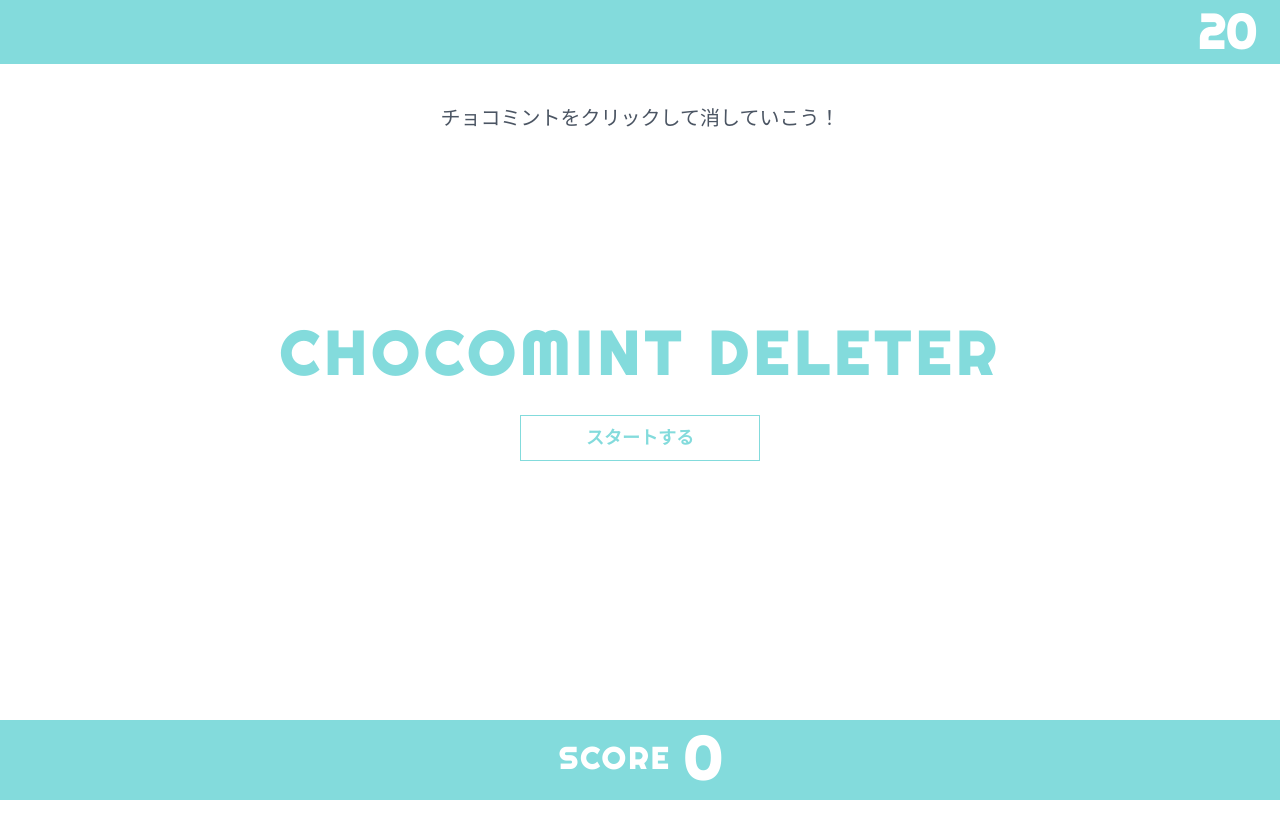
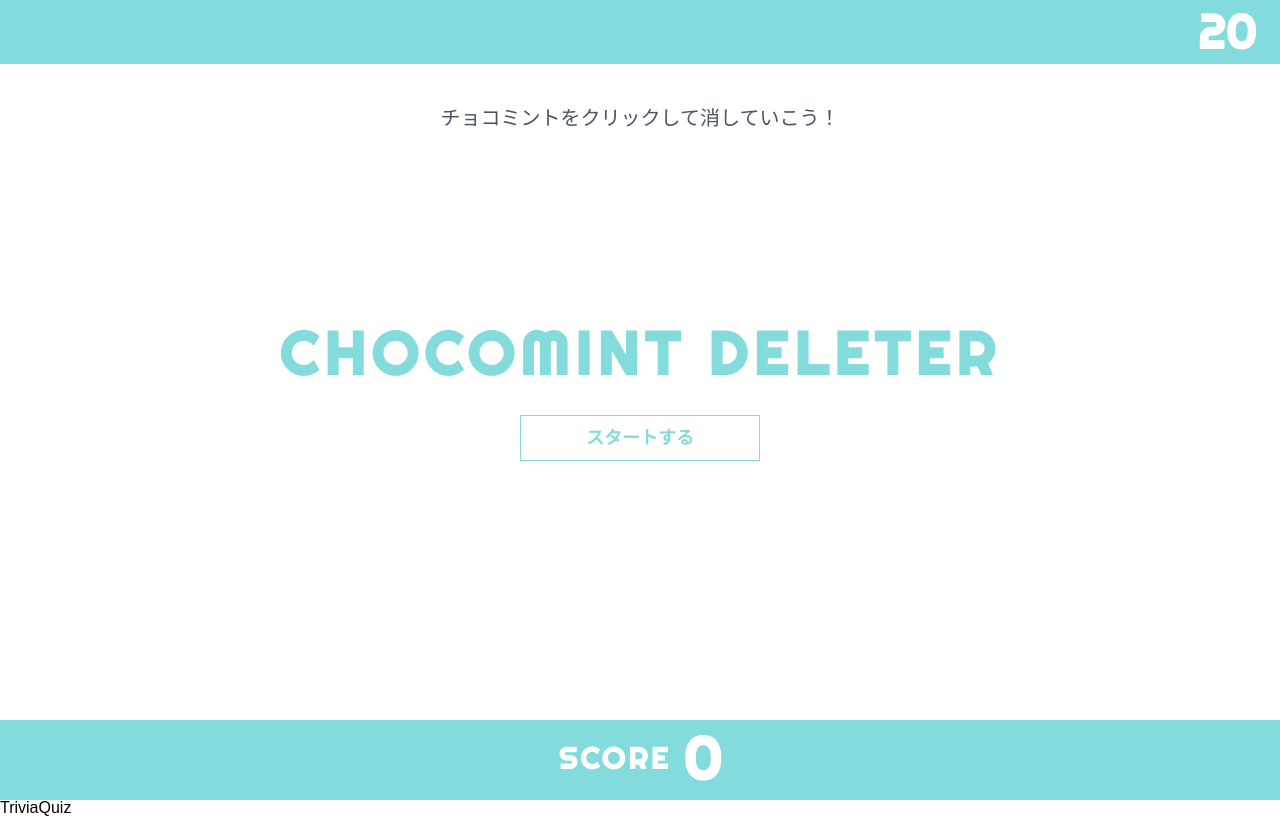
Before and after one commit to Ryuki-4648/chocomint-deleter, a React (Create React App) app in the folder choco/: page / in a window 1280 px wide. Built offline with nearby package versions, Linux system fonts and the light colour scheme; a web font is replaced by a local one.

Commit message:
クイズボタン追加 途中

```diff
--- a/choco/src/App.tsx
+++ b/choco/src/App.tsx
@@ -1,5 +1,32 @@
 import "./App.css";
 import { useChocomintHooks } from "./hooks/useChocomintHooks";
+
+function Button({ onClick, children }) {
+  return <button onClick={onClick}>{children}</button>;
+}
+
+function TriviaButton({ buttonText }) {
+  function handleTriviaClick() {
+    alert(
+      `Chocomint ${buttonText}!　\n　\nチョコミントが嫌いな人は約6割。\n特に近畿地方ではチョコミント味の馴染みが薄く、嫌いな人が多いと考えられる。`,
+    );
+  }
+  return <Button onClick={handleTriviaClick}>{buttonText}</Button>;
+}
+
+function QuizButton() {
+  return (
+    <Button
+      onClick={() =>
+        alert(
+          "チョコミントアイスを最初に販売したのは？　\n　\n　\nこたえは1945年にオープンしたアメリカの31のメニュー！",
+        )
+      }
+    >
+      Quiz
+    </Button>
+  );
+}
 
 function App() {
   const {
@@ -76,6 +103,8 @@ function App() {
           {score}
         </p>
       </div>
+      <TriviaButton buttonText="Trivia" />
+      <QuizButton />
     </div>
   );
 }
```
